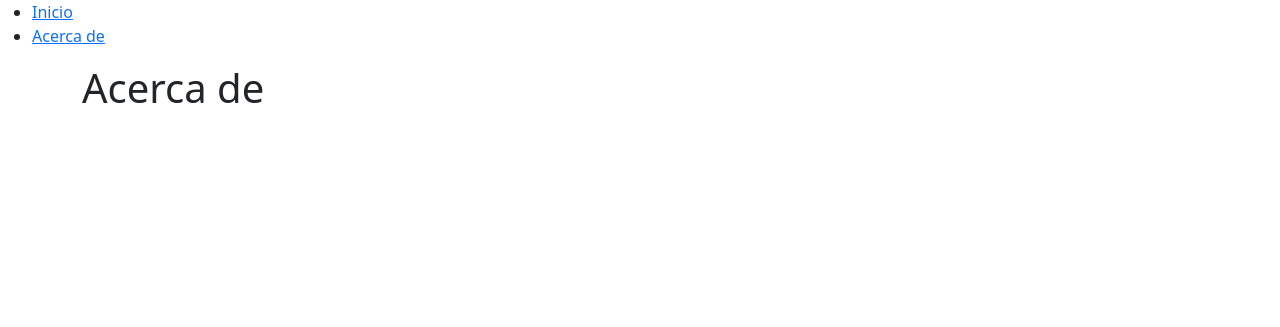
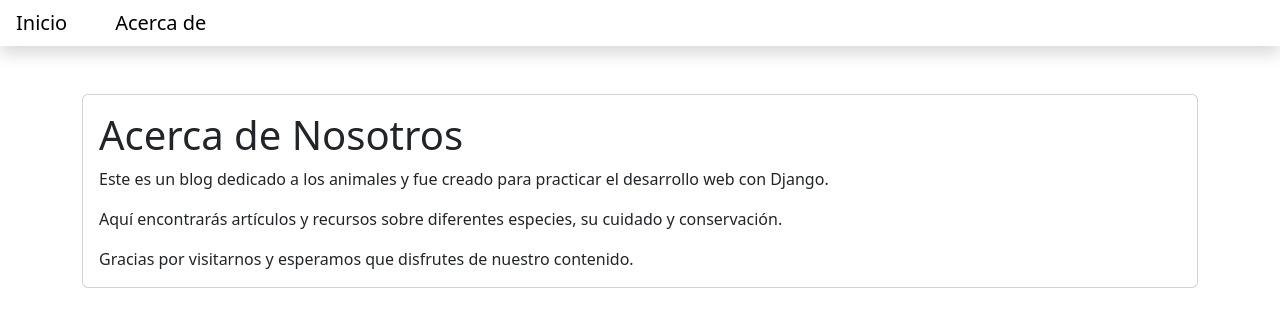
Before and after one commit to DouglasAC/django-blog-translator, a Django app: page /about/ in a window 1280 px wide. Shown: the top 327 px of the page. Run offline with Django 5.2, Linux system fonts and the light colour scheme.

Commit message:
Actualizar plantillas para mejorar el diseño y la presentación, integrando Bootstrap en las vistas 'About', 'Blog' e 'Index'

```diff
--- a/templates/about.html
+++ b/templates/about.html
@@ -1,6 +1,13 @@
 {% extends 'base.html' %}
 {% block content %}
-<div class="container">
-    <h1>Acerca de</h1>
+<div class="container mt-5">
+    <div class="card">
+        <div class="card-body">
+            <h1 class="card-title">Acerca de Nosotros</h1>
+            <p class="card-text">Este es un blog dedicado a los animales y fue creado para practicar el desarrollo web con Django.</p>
+            <p class="card-text">Aquí encontrarás artículos y recursos sobre diferentes especies, su cuidado y conservación.</p>
+            <p class="card-text">Gracias por visitarnos y esperamos que disfrutes de nuestro contenido.</p>
+        </div>
+    </div>
 </div>
 {% endblock content %}
--- a/templates/base.html
+++ b/templates/base.html
@@ -10,14 +10,14 @@
 </head>
 
 <body>
-    <nav>
-        <div>
-            <ul>
-                <li>
-                    <a href="{% url 'home' %}">Inicio</a>
+    <nav class="navbar navbar-expand-lg navbar-light shadow" id="mainNav">
+        <div class="collapse navbar-collapse" id="navbarNav">
+            <ul class="navbar-nav ml-auto">
+                <li class="nav-item">
+                    <a class="navbar-brand p-3" href="{% url 'home' %}">Inicio</a>
                 </li>
-                <li>
-                    <a href="{% url 'about_view' %}">Acerca de</a>
+                <li class="nav-item">
+                    <a class="navbar-brand p-3" href="{% url 'about_view' %}">Acerca de</a>
                 </li>
             </ul>
         </div>
--- a/templates/index.html
+++ b/templates/index.html
@@ -9,9 +9,13 @@
             <div class="card-text">
                 {{ post.content | slice:"400" }}
             </div>
+            <br>
             <div class="card-text">
-                Autor: {{ post.author | title }}
+                <small class="text-muted">
+                    Autor: {{ post.author | title }}
+                </small>
             </div>
+            <br>
             <a class="btn btn-primary" href="{% url 'blog_view' post.slug %}">
                 Leer más
             </a>
```
Also changed, not shown: templates/blog.html (+9 -3 lines).
